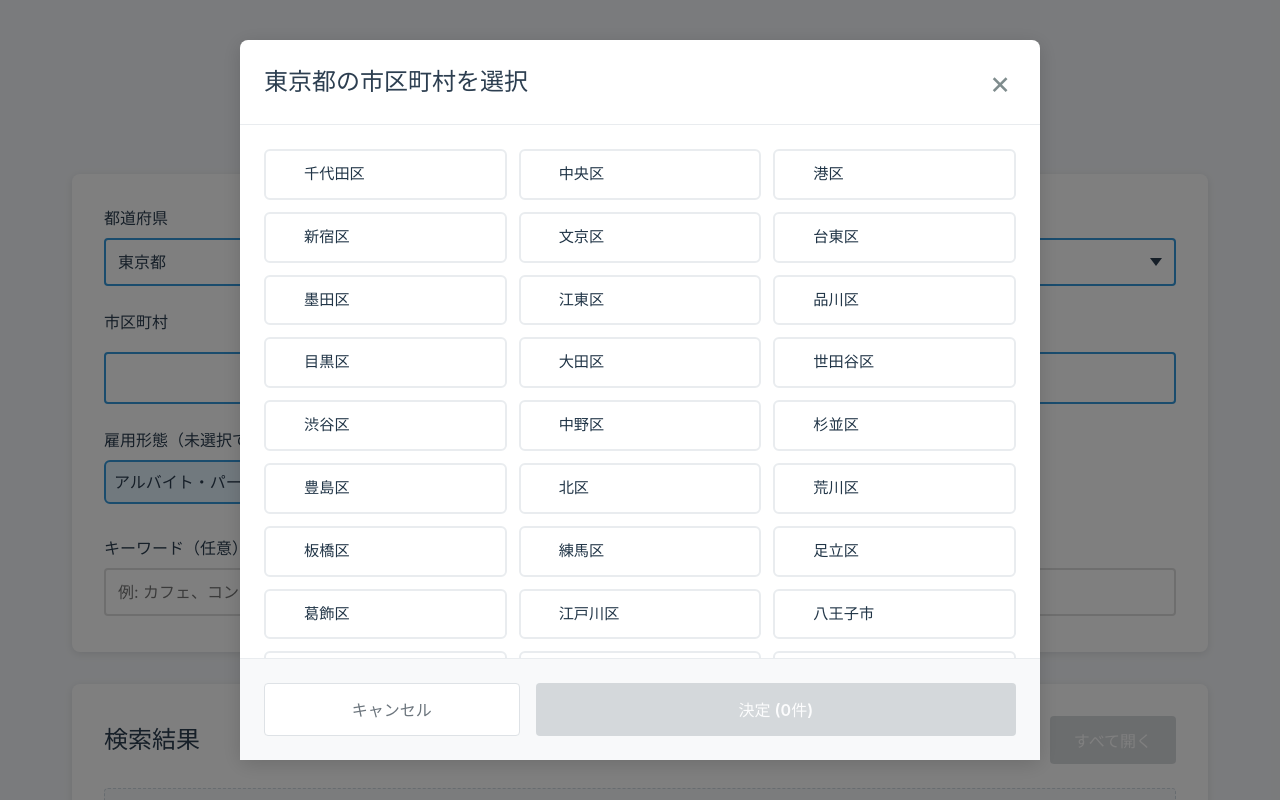
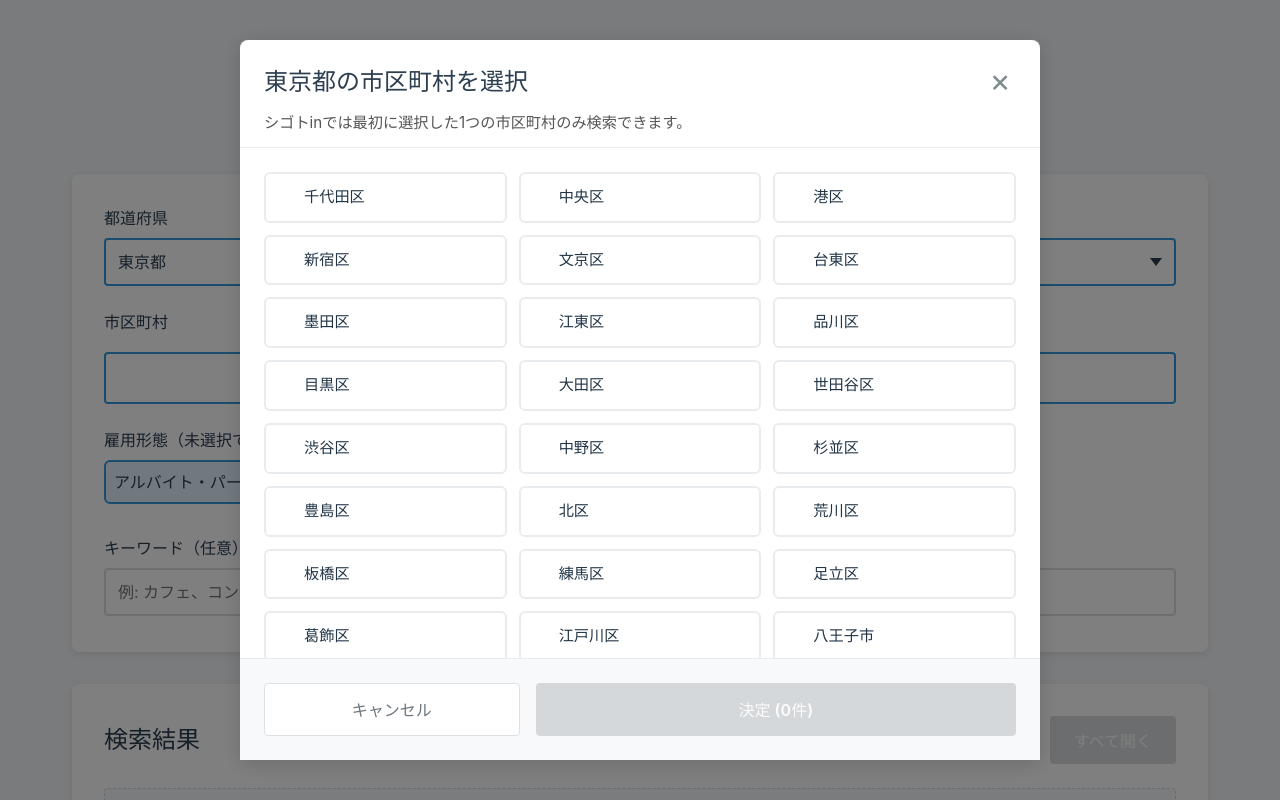
Before and after one commit to oyajun/matomete-baito, a React (Vite) app: page / in a window 1280 px wide. Both pictures are taken after a click on the button "市区町村を選択". Shown: the top 800 px of the page. Built offline with nearby package versions, Linux system fonts and the light colour scheme.

Commit message:
シゴトinでは最初に選択した1つの市区町村のみ検索できます。

```diff
--- a/src/App.css
+++ b/src/App.css
@@ -242,15 +242,22 @@
 .modal-header {
   display: flex;
   justify-content: space-between;
-  align-items: center;
-  padding: 1.5rem;
+  align-items: flex-start;
+  padding: 1.5rem 1.5rem 0.75rem 1.5rem;
   border-bottom: 1px solid #e9ecef;
+  gap: 1rem;
 }
 
 .modal-header h2 {
   margin: 0;
   font-size: 1.5rem;
   color: #2c3e50;
+}
+
+.modal-notice {
+  margin: 0.75rem 0 0 0;
+  font-size: 0.95rem;
+  color: #555;
 }
 
 .close-button {
@@ -365,6 +372,8 @@
   border-top: 1px solid #e9ecef;
   background: #f8f9fa;
 }
+
+
 
 .cancel-button {
   flex: 1;
--- a/src/components/CitySelectionModal.tsx
+++ b/src/components/CitySelectionModal.tsx
@@ -56,7 +56,10 @@ export function CitySelectionModal({
     <div className="modal-backdrop" onClick={handleBackdropClick}>
       <div className="modal-content">
         <div className="modal-header">
-          <h2>{prefectureName}の市区町村を選択</h2>
+          <div>
+            <h2>{prefectureName}の市区町村を選択</h2>
+            <p className="modal-notice">シゴトinでは最初に選択した1つの市区町村のみ検索できます。</p>
+          </div>
           <button className="close-button" onClick={onClose}>
             ×
           </button>
```
